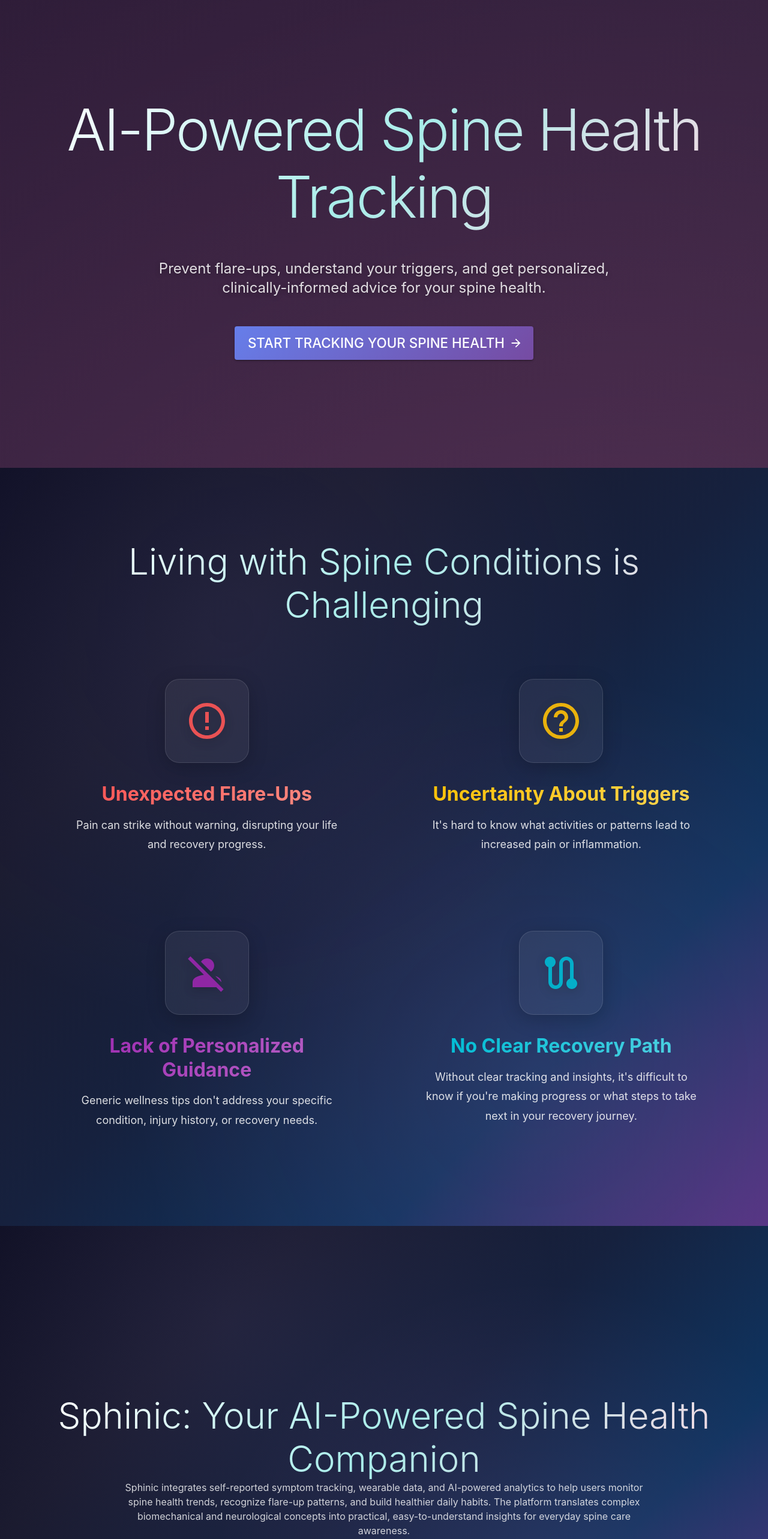
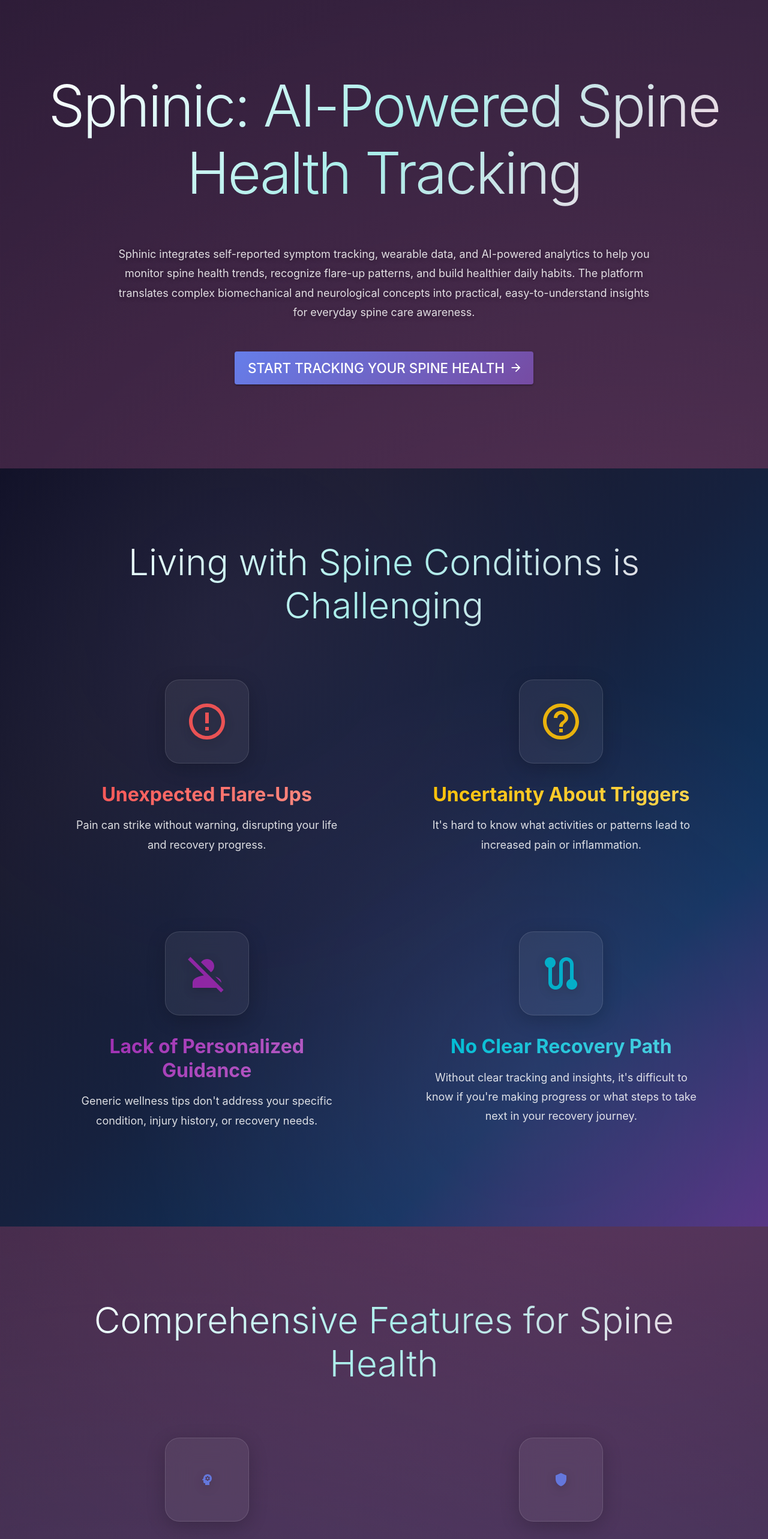
Before and after one commit to kabirshhaikh/fitspine-frontend, a React (Vite) app: page / in a window 1280 px wide. Shown: the part 20-2586 px from the top of the page at 60% size. Built offline with nearby package versions, Linux system fonts and the light colour scheme; no server answers.

Commit message:
Remove a section

```diff
--- a/src/pages/NewLanding.jsx
+++ b/src/pages/NewLanding.jsx
@@ -104,10 +104,16 @@
                 maxWidth: "100%"
               }}
             >
-              AI-Powered Spine Health Tracking
+              Sphinic: AI-Powered Spine Health Tracking
             </Typography>
-            <Typography variant="h5" className="hero-subtitle-new">
-              Prevent flare-ups, understand your triggers, and get personalized, clinically-informed advice for your spine health.
+            <Typography variant="body1" className="hero-subtitle-new" sx={{
+              fontSize: { xs: "1rem", md: "1.125rem" },
+              maxWidth: "900px",
+              lineHeight: 1.8,
+              color: "rgba(255, 255, 255, 0.85)",
+              mt: 2
+            }}>
+              Sphinic integrates self-reported symptom tracking, wearable data, and AI-powered analytics to help you monitor spine health trends, recognize flare-up patterns, and build healthier daily habits. The platform translates complex biomechanical and neurological concepts into practical, easy-to-understand insights for everyday spine care awareness.
             </Typography>
             <Button
               variant="contained"
@@ -231,20 +237,6 @@
                 </Box>
               </Box>
             </Box>
-          </Box>
-        </Container>
-      </Box>
-
-      {/* Solution Overview */}
-      <Box className="section-new section-alt">
-        <Container maxWidth="lg" sx={{ px: { xs: 2, sm: 3, md: 4 }, height: "100%", display: "flex", alignItems: "center" }}>
-          <Box className="section-content animate-on-scroll">
-            <Typography variant="h2" className="section-title">
-              Sphinic: Your AI-Powered Spine Health Companion
-            </Typography>
-            <Typography variant="body1" className="section-description">
-              Sphinic integrates self-reported symptom tracking, wearable data, and AI-powered analytics to help users monitor spine health trends, recognize flare-up patterns, and build healthier daily habits. The platform translates complex biomechanical and neurological concepts into practical, easy-to-understand insights for everyday spine care awareness.
-            </Typography>
           </Box>
         </Container>
       </Box>
```
